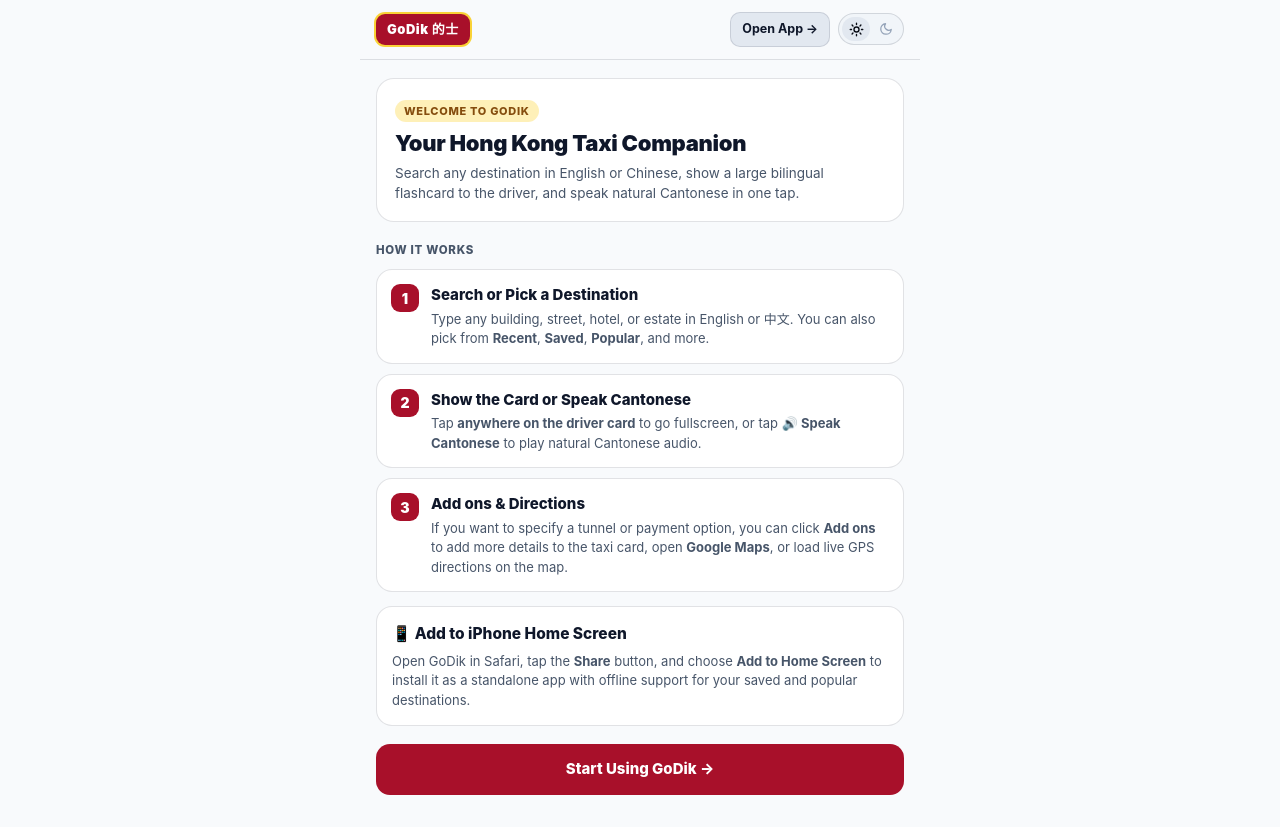
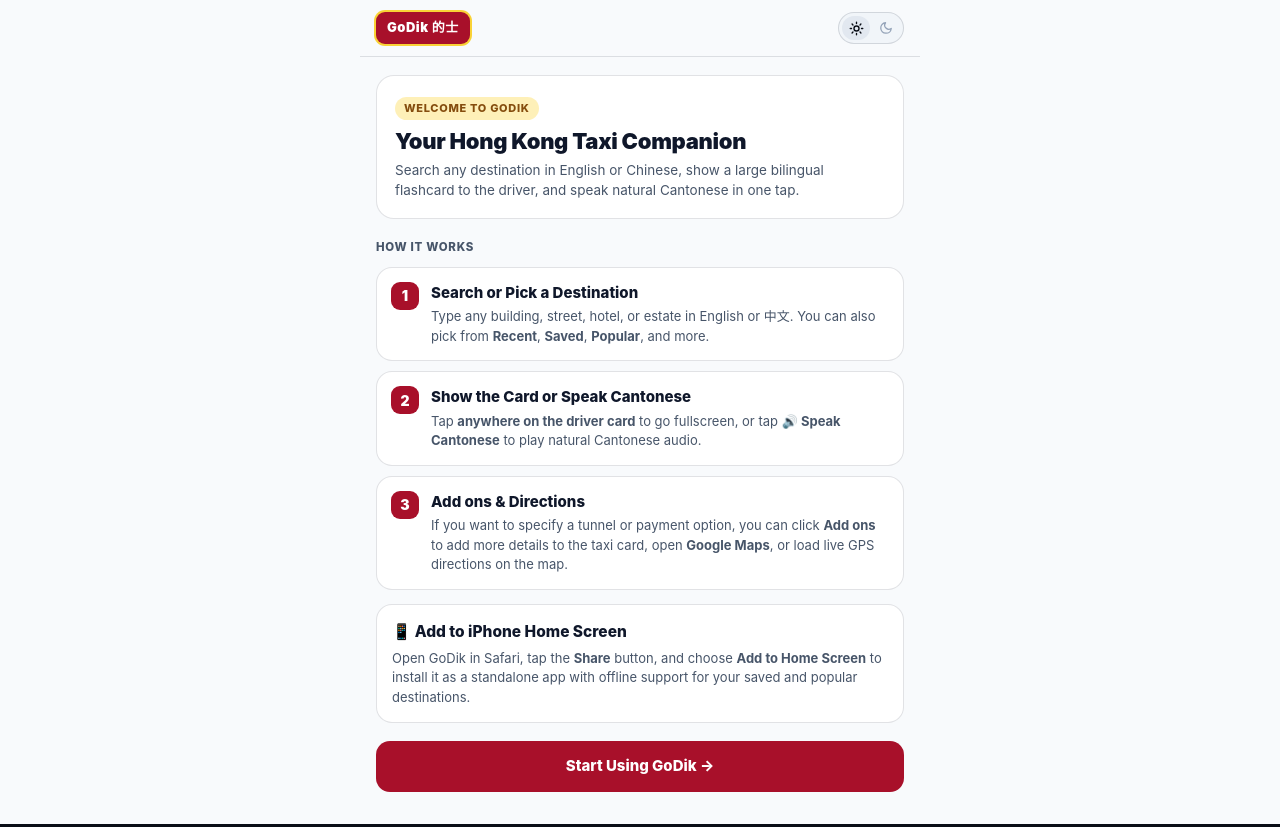
Before and after one commit to howieyoudoin/GoDik, a plain HTML site: page instructions.html in a window 1280 px wide. Drawn offline with Linux system fonts and the light colour scheme.

Commit message:
instructions.html

```diff
--- a/instructions.html
+++ b/instructions.html
@@ -323,9 +323,8 @@
 <body>
   <div class="shell">
     <header class="topbar">
-      <a href="https://howieyoudoin.github.io/GoDik/" class="brand-link" title="Open GoDik">GoDik 的士</a>
+      <span class="brand-link">GoDik 的士</span>
       <div class="top-right">
-        <a href="https://howieyoudoin.github.io/GoDik/" class="open-app-btn">Open App →</a>
         <button type="button" class="theme-pill" id="theme-toggle-btn" aria-label="Toggle Light / Dark Mode" title="Toggle Light / Dark Mode">
           <span class="theme-pill-opt sun-opt" aria-hidden="true">
             <svg width="15" height="15" viewBox="0 0 24 24" fill="none" stroke="currentColor" stroke-width="2.2" stroke-linecap="round">
```
